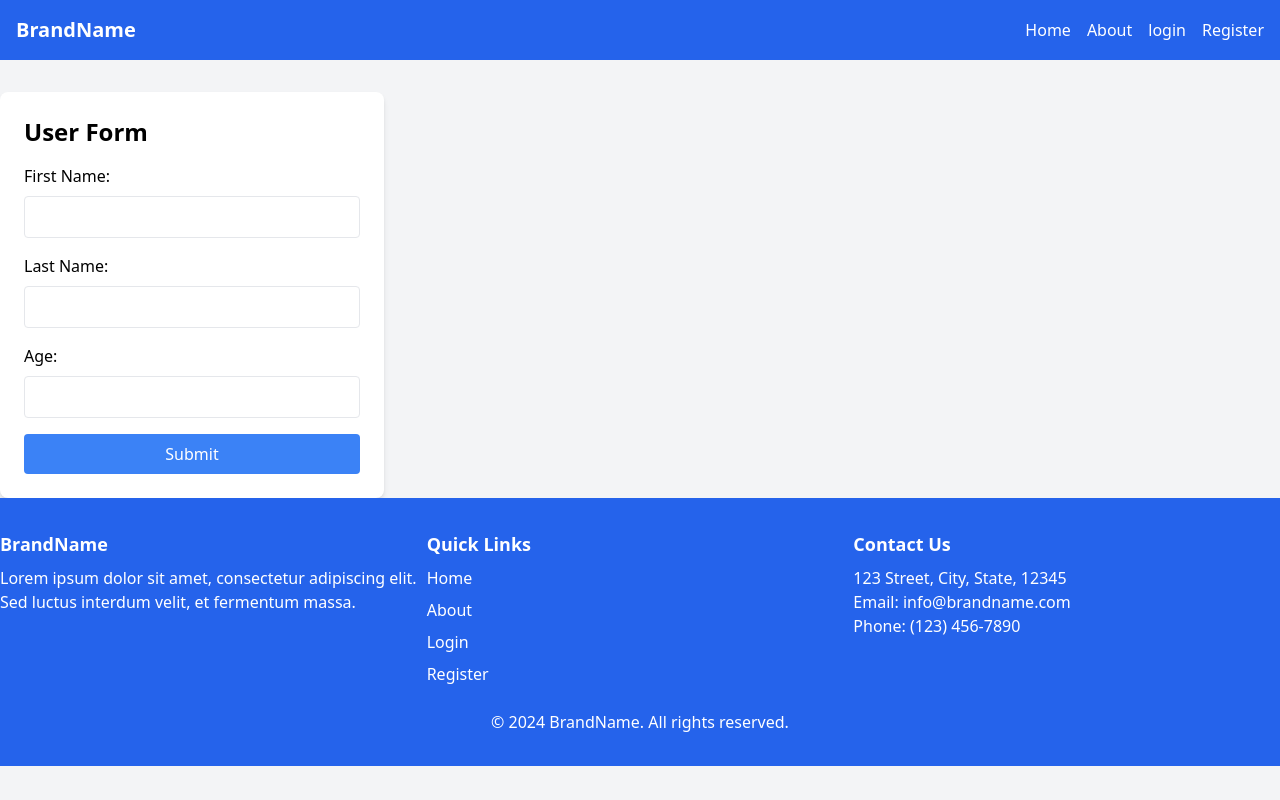
After one commit to Unixxxxxx/login, a Django app: page /user/ in a window 1280 px wide. The commit adds this page. Run offline with Django 4.2, Linux system fonts and the light colour scheme.

Commit message:
add form

```diff
--- a/Templates/base.html
+++ b/Templates/base.html
@@ -39,6 +39,8 @@
         {% block Register %}
         {% endblock %}
         {% block thing %}
+        {% endblock %}
+        {% block form %}
         {% endblock %}
     </div>
 
--- /dev/null
+++ b/Templates/form.html
@@ -0,0 +1,20 @@
+{% extends 'base.html'%}
+{% block form %}
+<body class="flex items-center justify-center h-screen bg-gray-100">
+    <form method="POST" class="bg-white p-6 rounded-lg shadow-md w-96">
+        {% csrf_token %}
+        <h2 class="text-2xl font-bold mb-4">User Form</h2>
+
+        <label class="block mb-2">First Name:</label>
+        <input type="text" name="fname" class="w-full p-2 border rounded mb-4" required>
+
+        <label class="block mb-2">Last Name:</label>
+        <input type="text" name="lname" class="w-full p-2 border rounded mb-4" required>
+
+        <label class="block mb-2">Age:</label>
+        <input type="number" name="age" class="w-full p-2 border rounded mb-4" required>
+
+        <button type="submit" class="w-full bg-blue-500 text-white p-2 rounded hover:bg-blue-600">Submit</button>
+    </form>
+</body>
+{% endblock %}
--- a/myapp/urls.py
+++ b/myapp/urls.py
@@ -1,11 +1,13 @@
 from django.urls import path
-from .views import register, user_login, user_logout, home, about
+from .views import register, user_login, user_logout, home, about, user , thankyou
 
 urlpatterns = [
     path('register/', register, name='register'),
     path('login/', user_login, name='login'),
     path('logout/', user_logout, name='logout'),
     path('home/', home, name='home'),
-    path('about/', about, name='about')
+    path('about/', about, name='about'),
+    path('user/', user, name ='user'),
+    path('thankyou/', thankyou, name="thankyou"),
     #path('form/',form, name ='form')
 ]
--- a/myapp/views.py
+++ b/myapp/views.py
@@ -3,6 +3,7 @@ from django.contrib.auth import login, logout, authenticate
 from django.contrib.auth.decorators import login_required
 from django.contrib import messages
 from .forms import UserRegistrationForm, UserLoginForm
+from.models import Form
 
 def register(request):
     if request.method == 'POST':
@@ -44,3 +45,19 @@ def about(request):
 def user_logout(request):
     logout(request)
     return redirect('login')
+
+def user(request):
+    if request.method == 'POST':
+        name = request.POST.get('fname')  # Ensure the name matches the form field
+        lname = request.POST.get('lname')
+        age = request.POST.get('age')
+
+        # Save data in the database
+        Form.objects.create(name=name, lname=lname, age=age)
+
+        return redirect('thankyou')  # Ensure the correct URL name is used
+
+    return render(request, 'form.html')
+
+def thankyou(request):
+    return render(request, "Thankyou.html")
```
Also changed, not shown: Templates/Thankyou.html (added, +17 -0 lines), db.sqlite3.
